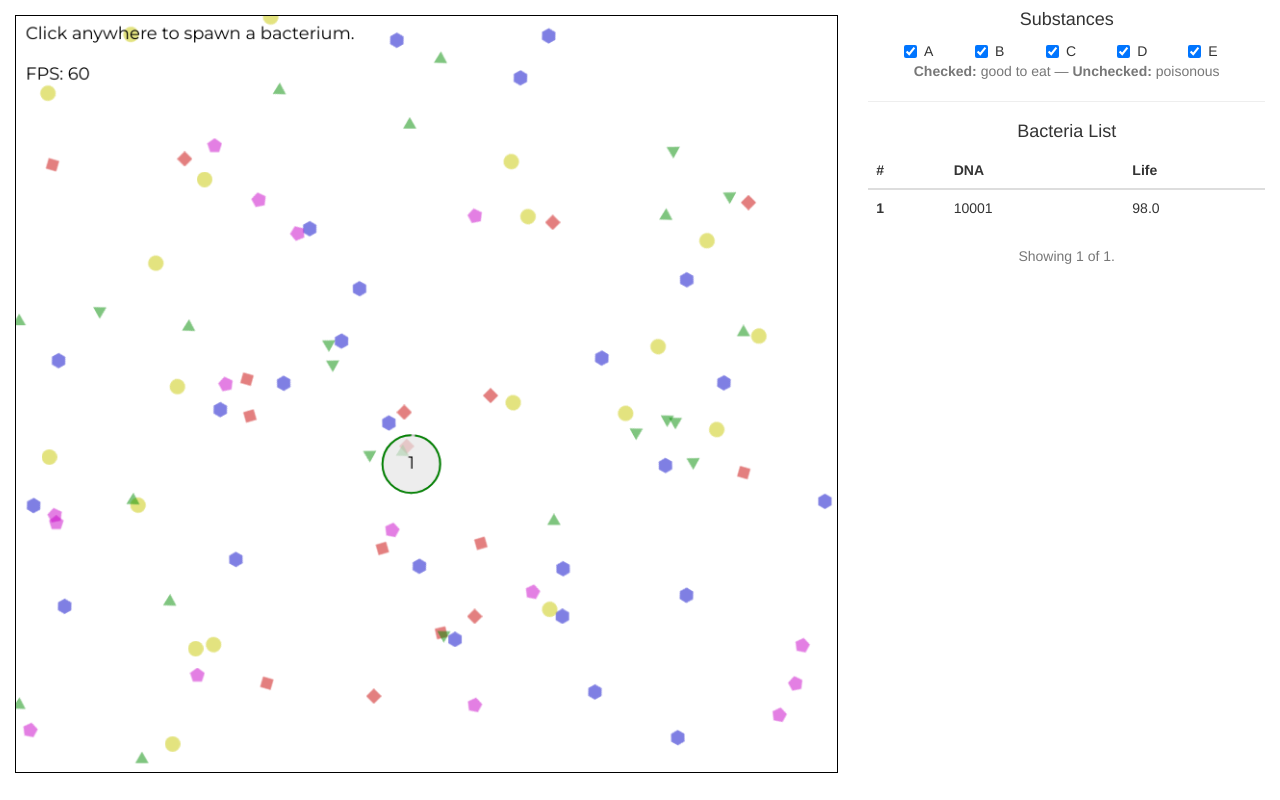
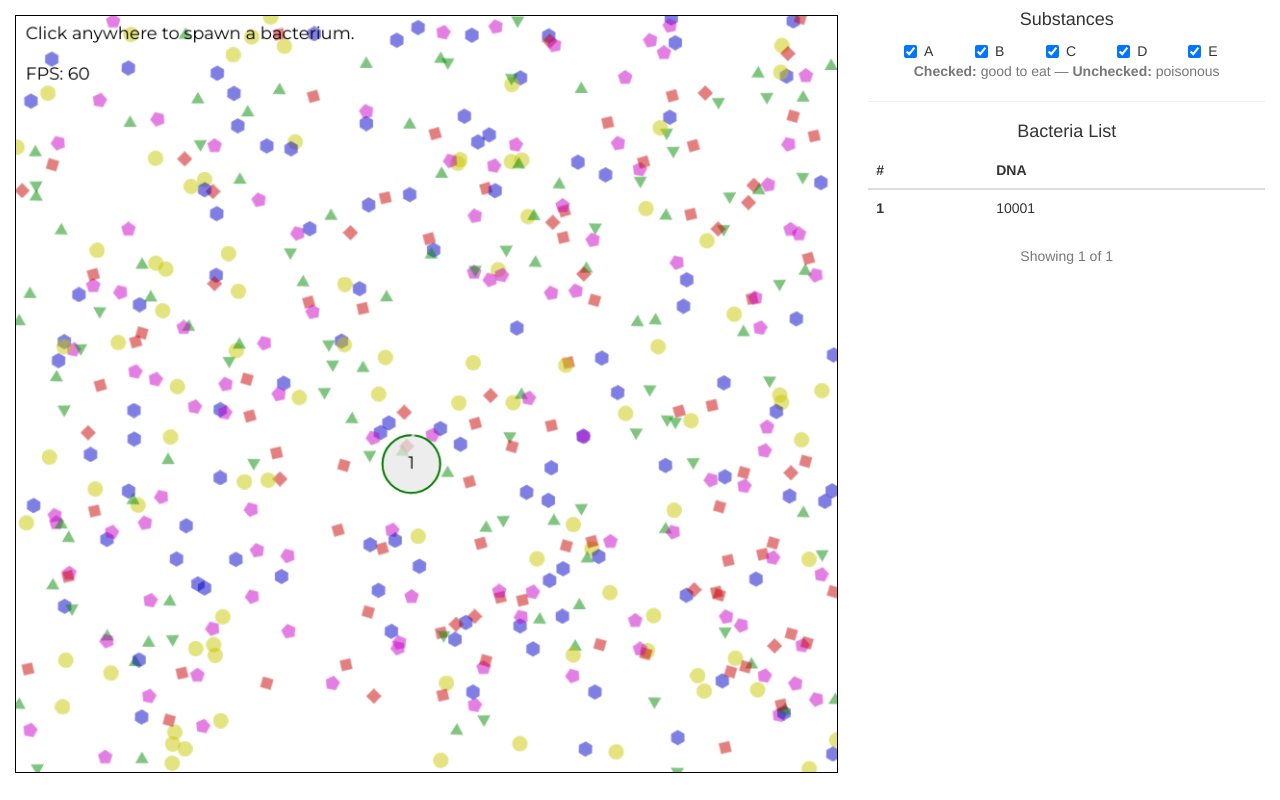
Before and after one commit to ferrolho/createjs-bacteria-sim, a plain HTML site: page index.html in a window 1280 px wide. Drawn offline with Linux system fonts and the light colour scheme.

Commit message:
Adds genetic crossover and mutations

```diff
--- a/Main.js
+++ b/Main.js
@@ -1,7 +1,4 @@
 {
-	var canvas;
-	var stage;
-
 	function init() {
 		initCreateJS();
 
@@ -9,6 +6,9 @@
 			include('entities/Bacterium.js', 'entities/Substance.js', 'Scene.js', function() { main(); });
 		});
 	}
+
+	var canvas;
+	var stage;
 
 	function initCreateJS() {
 		// resize event listener
@@ -47,6 +47,25 @@
 		console.log('Resizing canvas to: ' + canvas.width + 'x' + canvas.height);
 	}
 
+	function updateBacteriaTable() {
+		$('#bacteriaTable > tbody:last-child').empty();
+
+		var numItemsToPrint = Math.min(bacteria.length, 10);
+
+		for (var i = 0; i < numItemsToPrint; i++) {
+			var htmlStr = '';
+
+			htmlStr += '<tr>';
+			htmlStr += '<th scope="row">' + bacteria[bacteria.length - 1 - i].id + '</th>';
+			htmlStr += '<td>' + bacteria[bacteria.length - 1 - i].dna.join('') + '</td>';
+			htmlStr += '</tr>';
+
+			$('#bacteriaTable > tbody:last-child').append(htmlStr);
+		}
+
+		$('#tableFooter').text('Showing ' + numItemsToPrint + ' of ' + bacteria.length);
+	}
+
 }
 
 console.log('Loaded: Main.js');
--- a/Scene.js
+++ b/Scene.js
@@ -5,7 +5,7 @@
 	function Scene() {
 		createStats();
 
-		for (var i = 0; i < 100; i++)
+		for (var i = 0; i < 500; i++)
 			spawnSubstance();
 
 		spawnBacterium(canvas.width / 2, canvas.height / 2);
@@ -25,27 +25,6 @@
 
 		for (i in substances)
 			substances[i].update();
-
-		if (createjs.Ticker.getTicks() % Math.floor(FPS / BACTERIA_TABLE_FPS) == 0)
-			this.updateBacteriaTable();
-	}
-
-	Scene.prototype.updateBacteriaTable = function() {
-		$('#bacteriaTable > tbody:last-child').empty();
-
-		for (var i = 0; i < Math.min(bacteria.length, 10); i++) {
-			var htmlStr = '';
-
-			htmlStr += '<tr>';
-			htmlStr += '<th scope="row">' + bacteria[i].id + '</th>';
-			htmlStr += '<td>' + bacteria[i].dna + '</td>';
-			htmlStr += '<td>' + bacteria[i].life.toFixed(1) + '</td>';
-			htmlStr += '</tr>';
-
-			$('#bacteriaTable > tbody:last-child').append(htmlStr);
-		}
-
-		$('#tableFooter').text('Showing ' + Math.min(bacteria.length, 10) + ' of ' + bacteria.length + '.');
 	}
 
 	/*
@@ -54,10 +33,14 @@
 
 	function spawnBacterium(x, y) {
 		bacteria.push(new Bacterium(x, y));
+
+		updateBacteriaTable();
 	}
 
 	function spawnBacterium(x, y, dna) {
 		bacteria.push(new Bacterium(x, y, dna));
+
+		updateBacteriaTable();
 	}
 
 	function spawnSubstance() {
--- a/entities/Bacterium.js
+++ b/entities/Bacterium.js
@@ -6,13 +6,12 @@
 			this.life = 50;
 
 			this.dna = dna;
-			console.log('Generating offspring: ' + this.dna)
 		} else {
 			this.life = 100;
 
-			this.dna = '';
+			this.dna = [];
 			for (var i = 0; i < Substance.TYPES; i++)
-				this.dna += randomBetween(0, 2);
+				this.dna.push(randomBetween(0, 2));
 		}
 
 		var rotation = randomBetween(0, 360);
@@ -124,11 +123,15 @@
 						this.life -= 40;
 						other.life -= 40;
 
-						var newDna = '';
+						var newDna = [];
 						for (var i = 0; i < this.dna.length; i++)
-							newDna += randomBetween(0, 2) == 0 ? this.dna[i] : other.dna[i];
+							newDna.push(randomBetween(0, 2) == 0 ? this.dna[i] : other.dna[i]);
 
-						console.log(this.dna + ' + ' + other.dna + ' => ' + newDna)
+						for (var i = 0; i < newDna.length; i++) {
+							if (randomBetween(0, 100) < 2) {
+								newDna[i] ^= 1;
+							}
+						}
 
 						spawnBacterium((this.shape.x + other.shape.x) / 2, (this.shape.y + other.shape.y) / 2, newDna);
 					}
@@ -145,6 +148,8 @@
 			stage.removeChild(this.label);
 
 			bacteria.splice(bacteria.indexOf(this), 1);
+
+			updateBacteriaTable();
 		} else if (this.life > 100) {
 			this.life = 100;
 		}
--- a/index.html
+++ b/index.html
@@ -67,7 +67,6 @@
 						<tr>
 							<th>#</th>
 							<th>DNA</th>
-							<th>Life</th>
 						</tr>
 					</thead>
 
```
